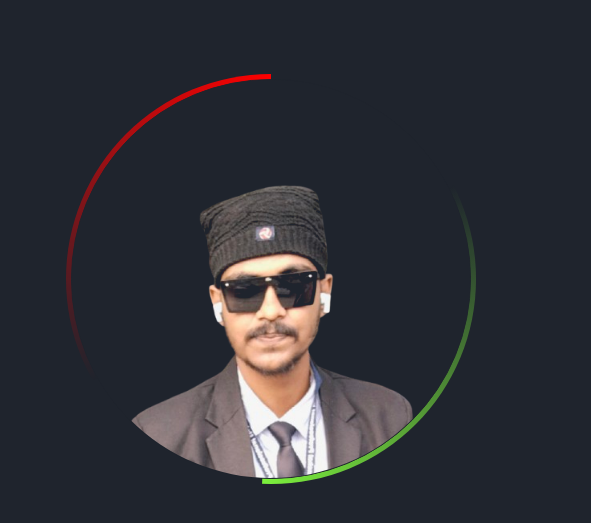
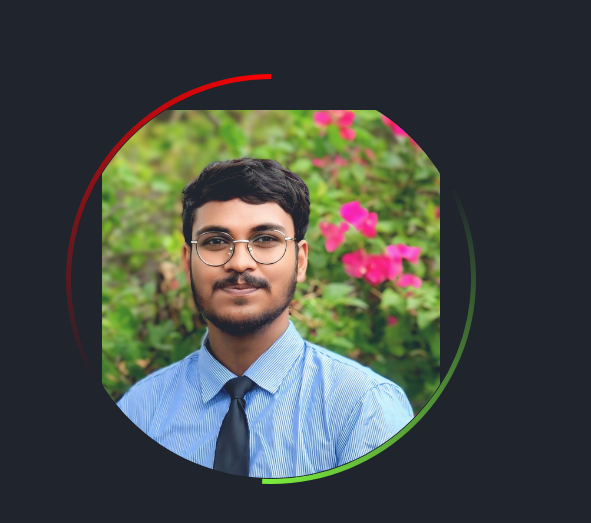
Before and after one commit to ritesh23s/portfolio, a plain HTML site: page index.html in a window 1280 px wide. Shown: the part 161-684 px from the top of the page, 689-1280 px from the left. Drawn offline with nearby package versions, Linux system fonts and the light colour scheme; a web font is replaced by a local one.

Commit message:
Update index.html

```diff
--- a/index.html
+++ b/index.html
@@ -58,7 +58,7 @@
        <div class="home-img">
            <div class="img-box">
                <div class="img-item">
-                   <img src="img/image.png">
+                   <img src="img/imguser.jpg">
                </div>
            </div>
        </div>
```
